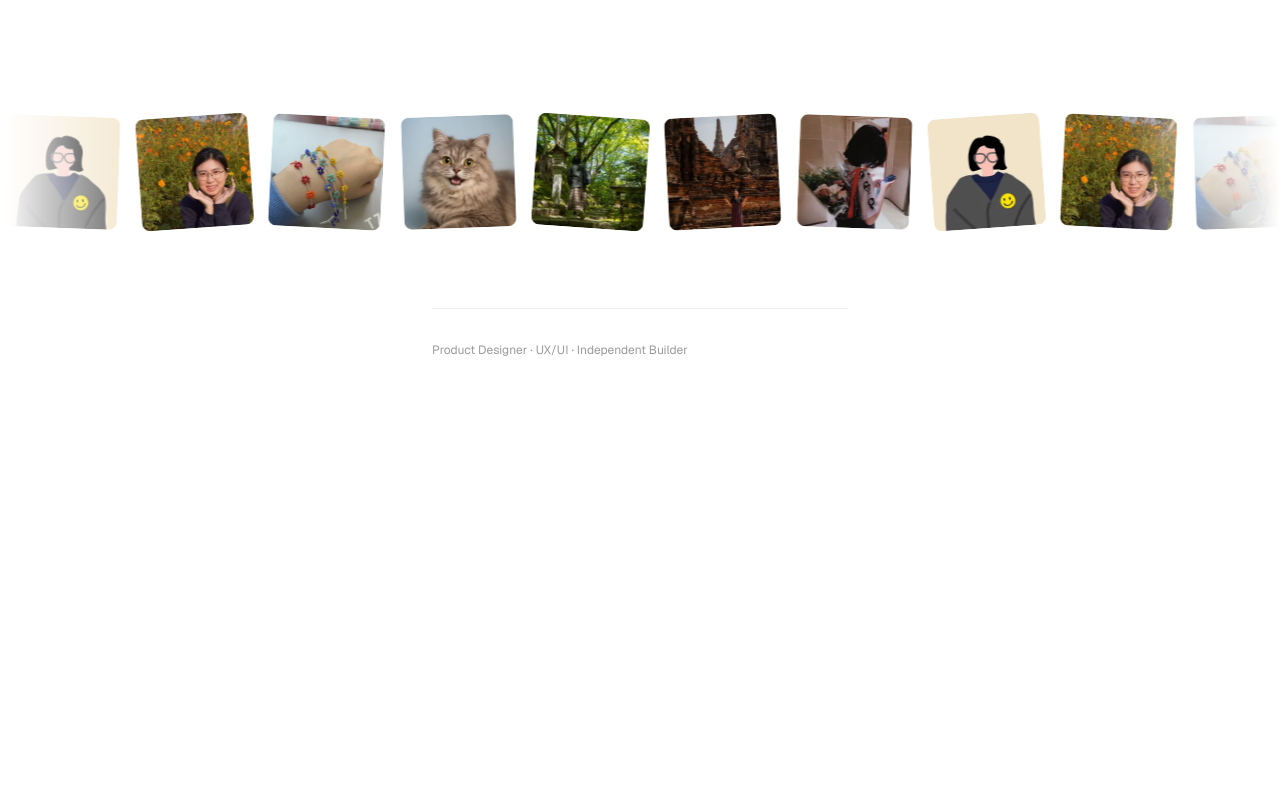
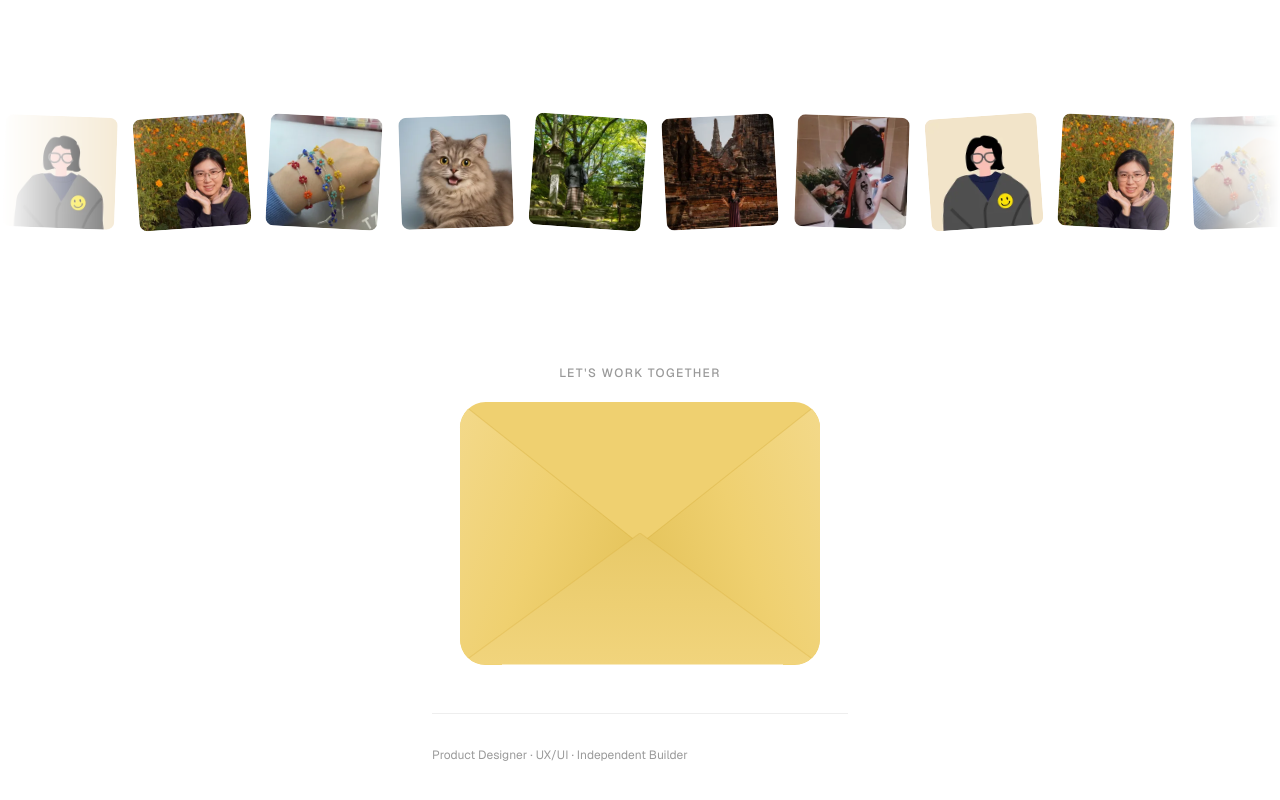
Before and after one commit to jaemin17/portfolio-pro, a Next.js app: page /en/ in a window 1280 px wide. Shown: the part 3126-3926 px from the top of the page. Before the commit the page ends 3565 px from the top, so only its background shows below. Built offline with nearby package versions, Linux system fonts and the light colour scheme.

Commit message:
Add a hover-to-open mail envelope below the homepage snapshots.
Replace the collage experiment with an Abhishek-style yellow envelope that reveals a copy-email CTA on hover.

```diff
--- a/src/app/[locale]/page.tsx
+++ b/src/app/[locale]/page.tsx
@@ -1,6 +1,7 @@
 import Link from "next/link";
 import { notFound } from "next/navigation";
 import { CopyEmail } from "@/components/CopyEmail";
+import { EnvelopeMail } from "@/components/EnvelopeMail";
 import { HeroShaderBackground } from "@/components/HeroShaderBackground";
 import { RevealOnView } from "@/components/RevealOnView";
 import { SnapshotMarquee } from "@/components/SnapshotMarquee";
@@ -180,6 +181,17 @@ export default async function HomePage({ params }: HomePageProps) {
           <SnapshotMarquee items={copy.snapshots.items} />
 
           <RevealOnView className={styles.scrollReveal}>
+            <div className={`${styles.revealItem} ${styles.revealDelay1}`}>
+              <EnvelopeMail
+                copy={{
+                  ...copy.envelopeMail,
+                  email: copy.email,
+                }}
+              />
+            </div>
+          </RevealOnView>
+
+          <RevealOnView className={styles.scrollReveal}>
             <footer className={`${styles.footer} ${styles.revealItem} ${styles.revealDelay1}`}>
               <p className={styles.footerRole}>{copy.footerRole}</p>
             </footer>
--- a/src/app/layout.tsx
+++ b/src/app/layout.tsx
@@ -1,5 +1,5 @@
 import type { Metadata } from "next";
-import { IBM_Plex_Mono, Noto_Sans_SC } from "next/font/google";
+import { Caveat, IBM_Plex_Mono, Noto_Sans_SC } from "next/font/google";
 import localFont from "next/font/local";
 import "./globals.css";
 
@@ -27,6 +27,13 @@ const ibmPlexMono = IBM_Plex_Mono({
   display: "swap",
 });
 
+const caveat = Caveat({
+  weight: ["400", "500"],
+  subsets: ["latin"],
+  variable: "--font-caveat",
+  display: "swap",
+});
+
 const notoSansSC = Noto_Sans_SC({
   weight: ["400", "500"],
   subsets: ["latin"],
@@ -48,7 +55,7 @@ export default function RootLayout({
   return (
     <html
       lang="zh-CN"
-      className={`${geistSans.variable} ${ibmPlexMono.variable} ${notoSansSC.variable}`}
+      className={`${geistSans.variable} ${ibmPlexMono.variable} ${caveat.variable} ${notoSansSC.variable}`}
     >
       <body>
         {children}
--- /dev/null
+++ b/src/components/EnvelopeMail.module.css
@@ -0,0 +1,168 @@
+.section {
+  width: 100%;
+  margin-top: clamp(3.5rem, 10vw, 6.5rem);
+  margin-bottom: 0.5rem;
+  display: flex;
+  flex-direction: column;
+  align-items: center;
+  gap: 1.25rem;
+}
+
+.label {
+  margin: 0;
+  font-size: var(--fs-caption);
+  font-weight: 500;
+  letter-spacing: 0.12em;
+  text-transform: uppercase;
+  color: var(--text-muted);
+}
+
+.stage {
+  --envelope: #efd070;
+  width: min(22.5rem, 100%);
+  perspective: 1400px;
+}
+
+.envelope {
+  position: relative;
+  width: 100%;
+  aspect-ratio: 668 / 488;
+  border-radius: clamp(1.6rem, 6.7%, 2.8rem);
+  background: var(--envelope);
+  overflow: hidden;
+  cursor: pointer;
+  outline: none;
+  transform-style: preserve-3d;
+}
+
+.envelope:hover,
+.envelope:focus-within {
+  overflow: visible;
+}
+
+.envelope:hover .letter,
+.envelope:focus-within .letter {
+  transform: translate3d(0, -28%, 0) rotate(-9deg);
+}
+
+.letter {
+  position: absolute;
+  left: 12%;
+  right: 10%;
+  top: 6%;
+  z-index: 1;
+  height: 96%;
+  border-radius: 1.35rem;
+  background: #fff;
+  display: flex;
+  align-items: flex-start;
+  justify-content: center;
+  padding-top: 14%;
+  /* Deep tuck when closed — yellow diamond stays visible */
+  transform: translate3d(0, 58%, 0) rotate(-2deg);
+  transition: transform 0.55s cubic-bezier(0.22, 1, 0.36, 1);
+  overflow: hidden;
+  box-shadow: none;
+}
+
+.letterLines {
+  position: absolute;
+  left: 8%;
+  right: 8%;
+  top: 12%;
+  bottom: 14%;
+  background: repeating-linear-gradient(
+    to bottom,
+    transparent 0,
+    transparent 1.55rem,
+    #ececec 1.55rem,
+    #ececec calc(1.55rem + 1px)
+  );
+  pointer-events: none;
+}
+
+.cta {
+  position: relative;
+  z-index: 1;
+  margin: 0;
+  padding: 0.35rem 0.75rem;
+  border: none;
+  background: transparent;
+  font-family:
+    var(--font-caveat),
+    var(--font-noto-sans-sc),
+    cursive;
+  font-size: clamp(1.65rem, 5.8vw, 2.15rem);
+  line-height: 1;
+  color: #111;
+  cursor: pointer;
+  display: grid;
+  place-items: center;
+}
+
+.cta > span {
+  grid-area: 1 / 1;
+}
+
+.ctaHidden {
+  opacity: 0;
+}
+
+.ctaCopied {
+  opacity: 0;
+  pointer-events: none;
+}
+
+.ctaCopiedVisible {
+  opacity: 1;
+}
+
+.flaps {
+  position: absolute;
+  inset: 0;
+  z-index: 2;
+  border-radius: inherit;
+  overflow: hidden;
+  pointer-events: none;
+}
+
+.flapLeft,
+.flapRight,
+.flapBottom {
+  position: absolute;
+  display: block;
+}
+
+.flapLeft {
+  left: 0;
+  top: 0;
+  width: 50%;
+  height: 100%;
+}
+
+.flapRight {
+  right: 0;
+  top: 0;
+  width: 50%;
+  height: 100%;
+}
+
+.flapBottom {
+  left: 0;
+  right: 0;
+  bottom: 0;
+  width: 100%;
+  height: 50%;
+  z-index: 1;
+}
+
+@media (max-width: 480px) {
+  .stage {
+    width: min(19rem, 100%);
+  }
+
+  .envelope:hover .letter,
+  .envelope:focus-within .letter {
+    transform: translate3d(0, -20%, 0) rotate(-7deg);
+  }
+}
--- /dev/null
+++ b/src/components/EnvelopeMail.tsx
@@ -0,0 +1,110 @@
+"use client";
+
+import { useState } from "react";
+import styles from "./EnvelopeMail.module.css";
+
+export type EnvelopeMailCopy = {
+  label: string;
+  cta: string;
+  copied: string;
+  email: string;
+};
+
+type EnvelopeMailProps = {
+  copy: EnvelopeMailCopy;
+};
+
+export function EnvelopeMail({ copy }: EnvelopeMailProps) {
+  const [copied, setCopied] = useState(false);
+
+  async function handleCopy() {
+    try {
+      await navigator.clipboard.writeText(copy.email);
+      setCopied(true);
+      window.setTimeout(() => setCopied(false), 1800);
+    } catch {
+      // ignore
+    }
+  }
+
+  return (
+    <section className={styles.section} aria-label={copy.label}>
+      <p className={styles.label}>{copy.label}</p>
+
+      <div className={styles.stage}>
+        <div className={styles.envelope} tabIndex={0}>
+          <div className={styles.letter}>
+            <div className={styles.letterLines} aria-hidden="true" />
+            <button
+              type="button"
+              className={styles.cta}
+              onClick={handleCopy}
+              aria-label={`${copy.cta}: ${copy.email}`}
+            >
+              <span className={copied ? styles.ctaHidden : undefined}>{copy.cta}</span>
+              <span
+                className={`${styles.ctaCopied} ${copied ? styles.ctaCopiedVisible : ""}`}
+                aria-live="polite"
+              >
+                {copy.copied}
+              </span>
+            </button>
+          </div>
+
+          {/* Flaps match abhishekbariya.com geometry; soft same-hue edge shading */}
+          <div className={styles.flaps} aria-hidden="true">
+            <svg className={styles.flapLeft} viewBox="0 0 333 532" preserveAspectRatio="none">
+              <defs>
+                <linearGradient id="envGradL" x1="0" y1="0" x2="1" y2="0.55">
+                  <stop offset="0%" stopColor="#f3d98a" />
+                  <stop offset="55%" stopColor="#efd070" />
+                  <stop offset="100%" stopColor="#e5c45c" />
+                </linearGradient>
+              </defs>
+              <path d="M0 0 L0 532 L333 288 Z" fill="url(#envGradL)" />
+              <path
+                d="M0 0 L333 288 L0 532"
+                fill="none"
+                stroke="rgba(210,170,55,0.35)"
+                strokeWidth="2"
+              />
+            </svg>
+
+            <svg className={styles.flapRight} viewBox="0 0 334 532" preserveAspectRatio="none">
+              <defs>
+                <linearGradient id="envGradR" x1="1" y1="0" x2="0" y2="0.55">
+                  <stop offset="0%" stopColor="#f3d98a" />
+                  <stop offset="55%" stopColor="#efd070" />
+                  <stop offset="100%" stopColor="#e5c45c" />
+                </linearGradient>
+              </defs>
+              <path d="M334 0 L0 288 L334 532 Z" fill="url(#envGradR)" />
+              <path
+                d="M334 0 L0 288 L334 532"
+                fill="none"
+                stroke="rgba(210,170,55,0.35)"
+                strokeWidth="2"
+              />
+            </svg>
+
+            <svg className={styles.flapBottom} viewBox="0 0 668 244" preserveAspectRatio="none">
+              <defs>
+                <linearGradient id="envGradB" x1="0.5" y1="1" x2="0.5" y2="0">
+                  <stop offset="0%" stopColor="#f1d47c" />
+                  <stop offset="100%" stopColor="#e8c968" />
+                </linearGradient>
+              </defs>
+              <path d="M0 244 L334 0 L668 244 Z" fill="url(#envGradB)" />
+              <path
+                d="M0 244 L334 0 L668 244"
+                fill="none"
+                stroke="rgba(210,170,55,0.28)"
+                strokeWidth="2"
+              />
+            </svg>
+          </div>
+        </div>
+      </div>
+    </section>
+  );
+}
--- a/src/i18n/copy.ts
+++ b/src/i18n/copy.ts
@@ -92,6 +92,11 @@ export type HomeCopy = {
   visualProjects: ToolProjects;
   caseStudies: HomeSection;
   snapshots: Snapshots;
+  envelopeMail: {
+    label: string;
+    cta: string;
+    copied: string;
+  };
   footerRole: string;
 };
 
@@ -249,6 +254,11 @@ const copy: Record<Locale, HomeCopy> = {
       label: "Snapshots",
       items: snapshotPlaceholders,
     },
+    envelopeMail: {
+      label: "Let's work together",
+      cta: "给我写信",
+      copied: "已复制！",
+    },
     footerRole: "Product Designer · UX/UI · Independent Builder",
   },
   en: {
@@ -357,6 +367,11 @@ const copy: Record<Locale, HomeCopy> = {
     snapshots: {
       label: "Snapshots",
       items: snapshotPlaceholders,
+    },
+    envelopeMail: {
+      label: "Let's work together",
+      cta: "write me a mail",
+      copied: "mail copied!",
     },
     footerRole: "Product Designer · UX/UI · Independent Builder",
   },
```
